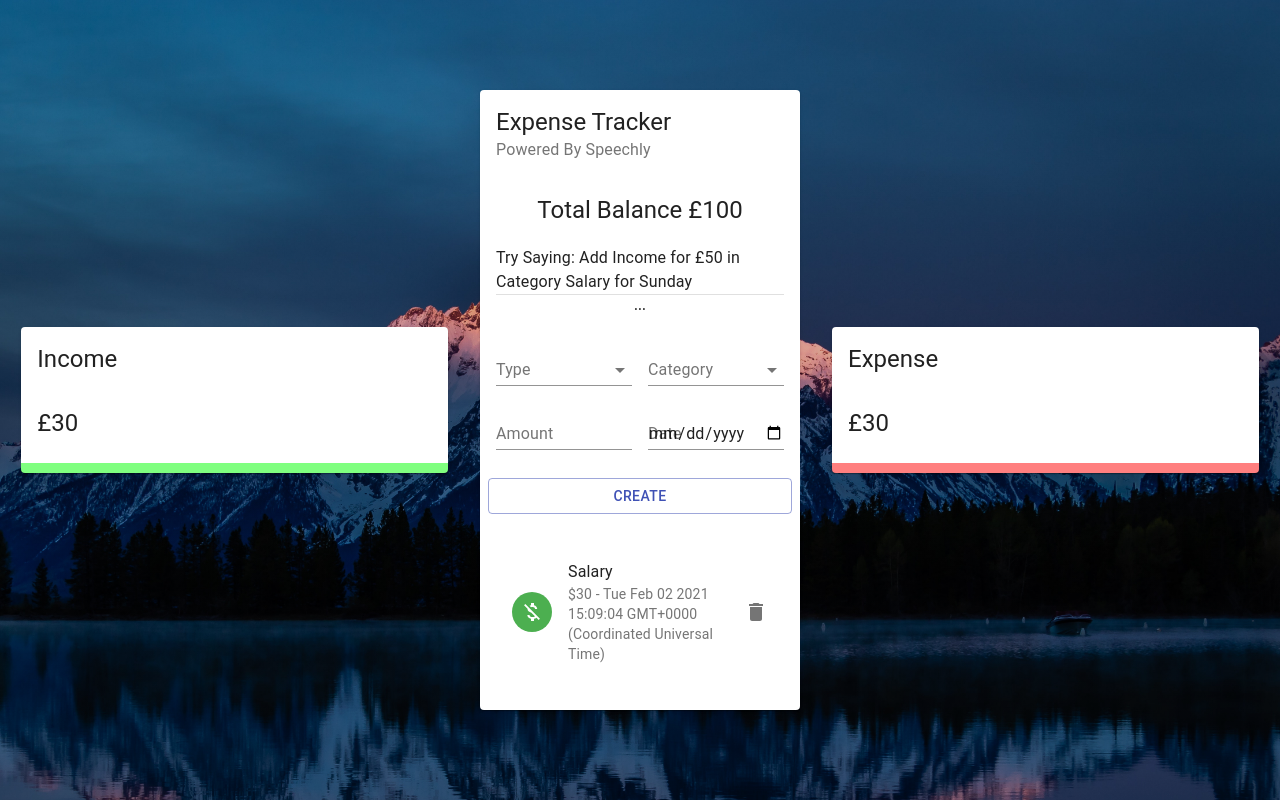
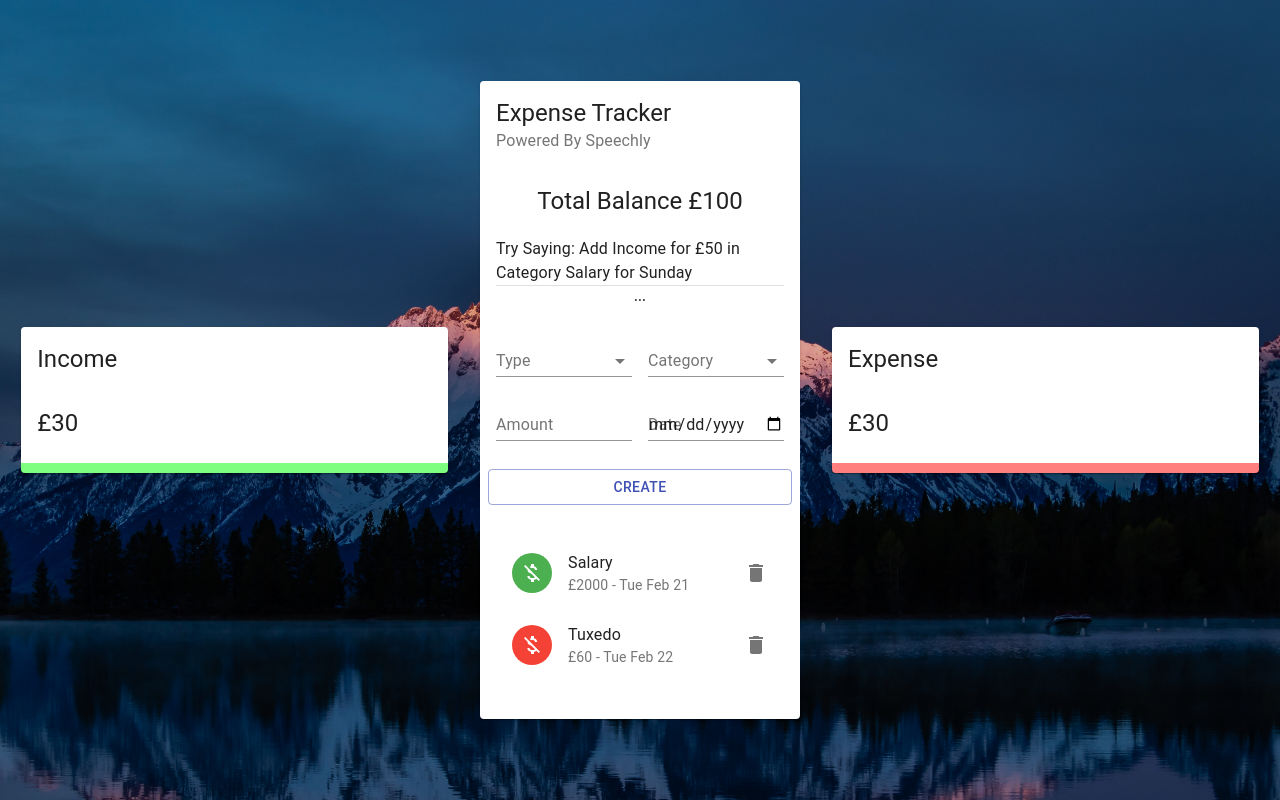
Before and after one commit to BlissfulCoda/Expense--Tracker, a React (Create React App) app: page / in a window 1280 px wide. Built offline with nearby package versions, Linux system fonts and the light colour scheme.

Commit message:
added login for the UI to display

```diff
--- a/src/Components/Main/List/List.jsx
+++ b/src/Components/Main/List/List.jsx
@@ -20,7 +20,9 @@ const List = () => {
   const classes = useStyles();
 
   const transactions = [
-    { id: 1, type: 'Income', category: 'Salary', amount: 30, date: new Date() }
+    { id: 1, type: 'Income', category: 'Salary', amount: 2000, date: 'Tue Feb 21' },
+    { id: 2, type: 'Expense', category: 'Tuxedo', amount: 60, date: 'Tue Feb 22' },
+    { id: 3, type: 'Expense', category: 'Mortgage', amount: 300, date: 'Tue Feb 23' }
   ];
 
   return (
@@ -47,7 +49,7 @@ const List = () => {
             </ListItemAvatar>
             <ListItemText
               primary={transaction.category}
-              secondary={`$${transaction.amount} - ${transaction.date}`}
+              secondary={`£${transaction.amount} - ${transaction.date}`}
             />
             <ListItemSecondaryAction>
               <IconButton edge="end" arial-label="delete" onClick="">
```
Also changed, not shown: 1 other file (tests, documents, lock files or other folders).
